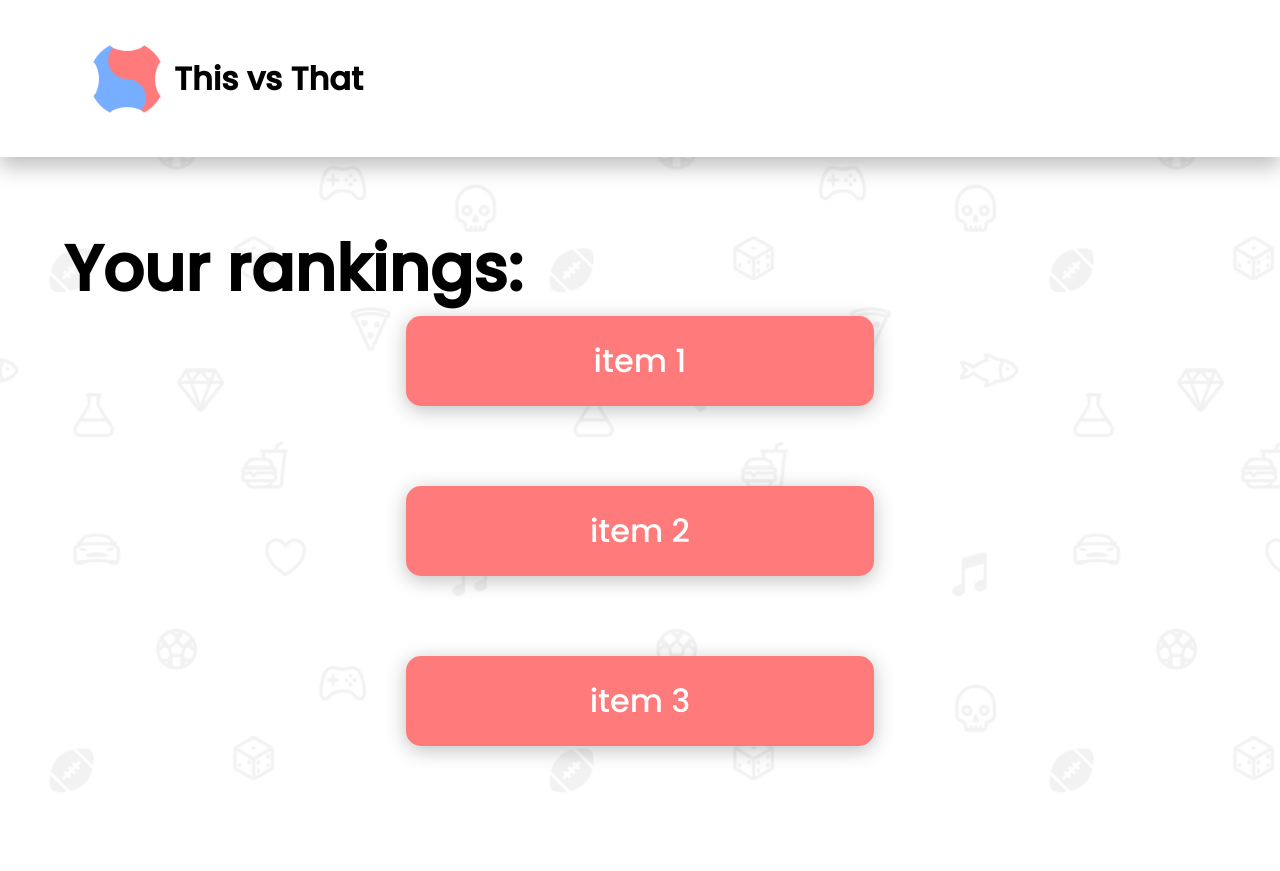
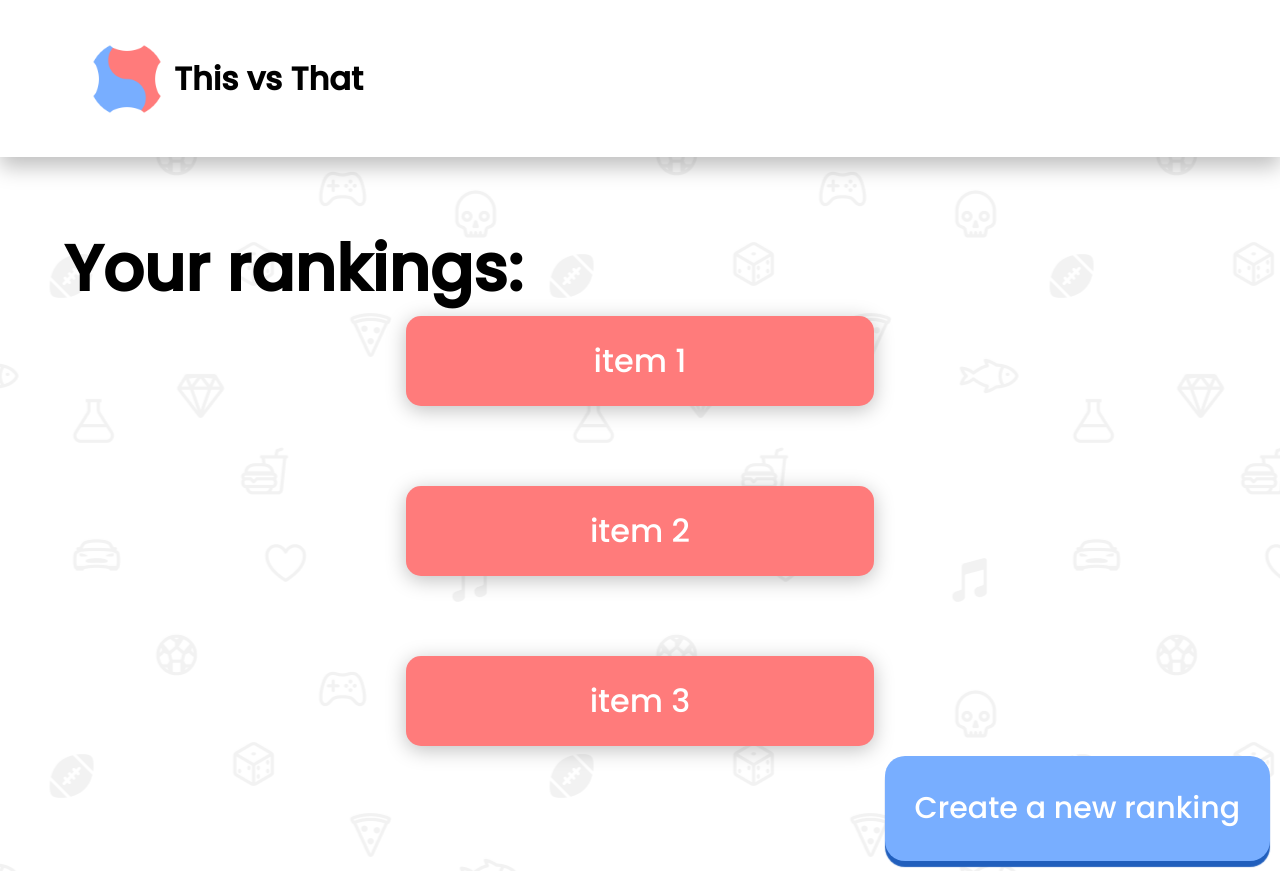
Before and after one commit to AaronLieb/ThisVsThat, a Next.js app: page /results in a window 1280 px wide. Before the commit the page ends 800 px from the top, so only its background shows below. Built offline with nearby package versions, Linux system fonts and the light colour scheme.

Commit message:
Added a Create a new ranking button to the Results page

```diff
--- a/components/results/Result.module.scss
+++ b/components/results/Result.module.scss
@@ -1,7 +1,7 @@
 .container {
     background-color: #FF7B7B;
-    width: 468px;
-    height: 90px;
+    width: 29.25rem;
+    height: 5.625rem;
     box-shadow: 0px 4px 20px rgba(0, 0, 0, 0.25);
     border-radius: 15px;
 }
@@ -10,5 +10,5 @@
     color: white;
     text-align: center;
     font-size: 2rem;
-    line-height: 90px;
+    line-height: 5.625rem;
 }
--- a/pages/results.js
+++ b/pages/results.js
@@ -1,7 +1,8 @@
 import ResultsLayout from "../components/results/ResultsLayout";
 import Header from "../components/shared/Header";
 import styles from "../styles/results.module.scss";
-import Result from "../components/results/Result"
+import Result from "../components/results/Result";
+import Button from "../components/shared/Button";
 
 
 export default function Results() {
@@ -19,6 +20,9 @@ export default function Results() {
             <div className={styles.rankings_container}>
                 {itemList}
             </div>
+            <div className={styles.footer}>
+            <Button className={styles.ranking_button} color="blue">Create a new ranking</Button>
+            </div>
         </div>
     )
 }
--- a/styles/results.module.scss
+++ b/styles/results.module.scss
@@ -12,3 +12,8 @@
     align-items: center;
     gap: 5rem;
 }
+
+.footer {
+    display: flex;
+    justify-content: flex-end;
+}
```
